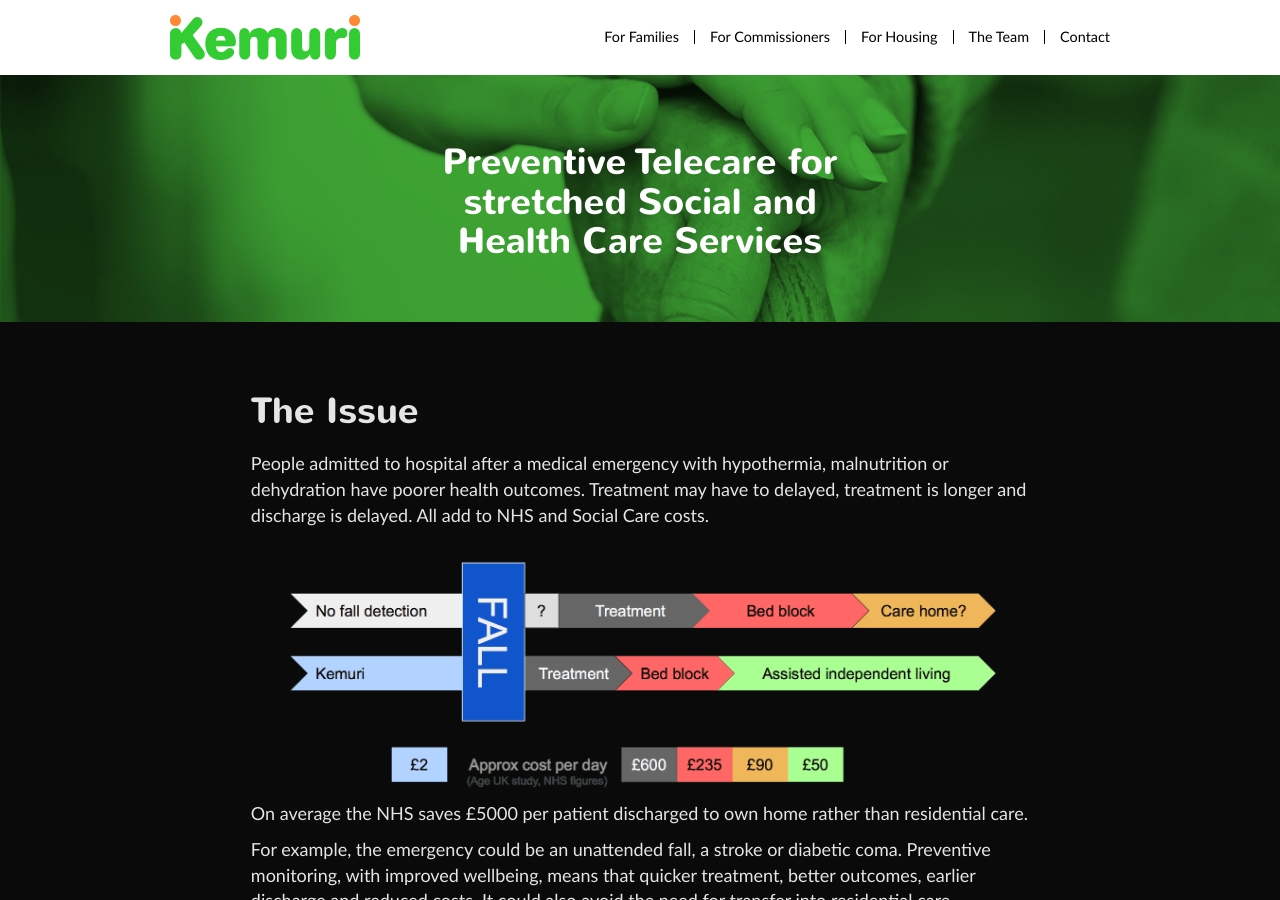
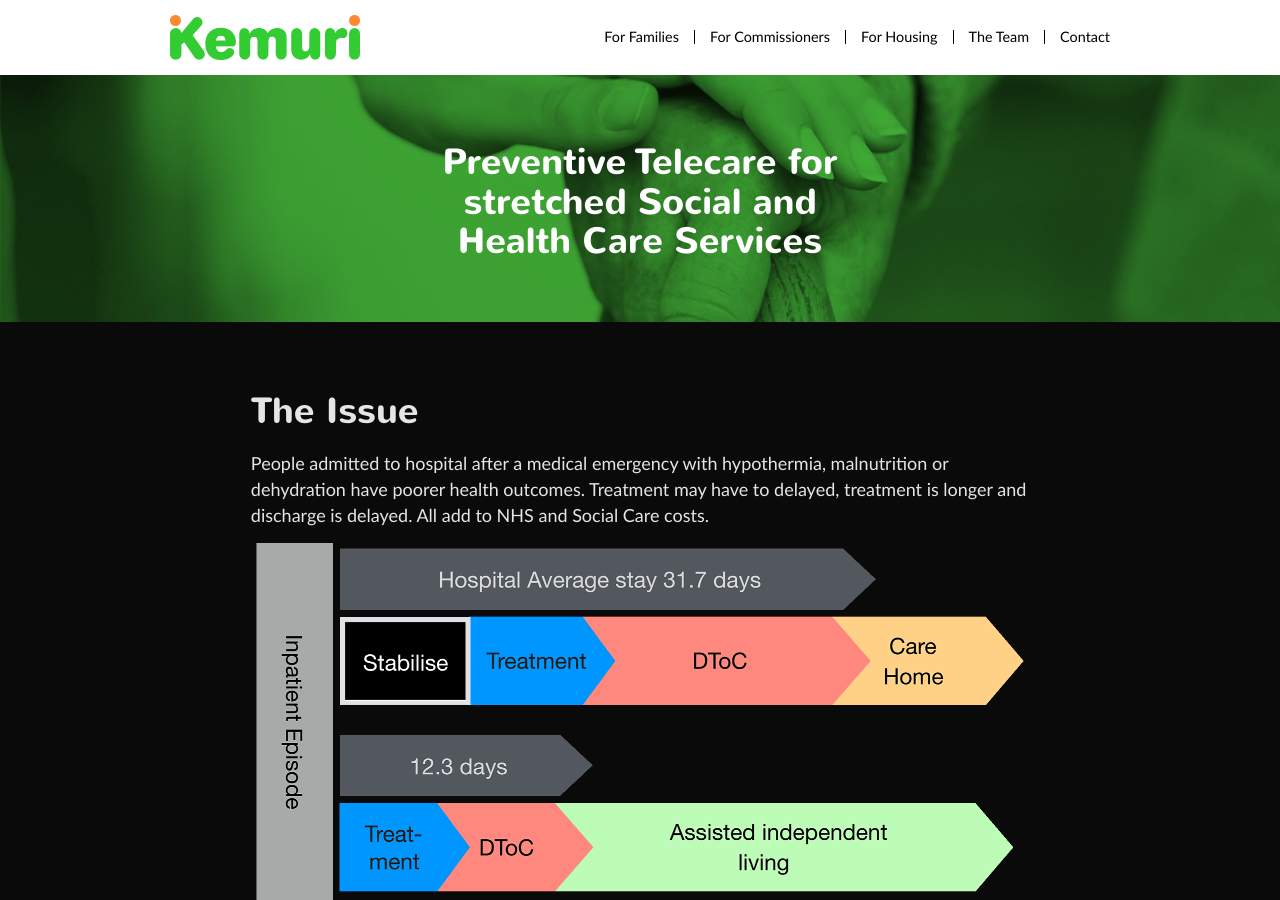
Before and after one commit to intelligentlilli/kemurisense.github.io, a Jekyll site: the page built from telecare-for-dementia-and-independent-living.html, in a window 1280 px wide and 900 px high. Built offline with Jekyll 4.4.1, drawn with Linux system fonts in a browser that asks for light colours; nearby versions of some CDN libraries; library files that are not in the unit come from our copies.

Commit message:
new images for showing the cost of an NHS episode

```diff
--- a/index.html
+++ b/index.html
@@ -62,7 +62,7 @@
         <div class="large-white-icon k-icon"></div>
       </div>
       <div class="col-md-10 text-center">
-        <a class="path-choice" href="{{ site.baseurl }}/telecare-for-family">
+        <a class="path-choice" href="{{ site.baseurl }}/telecare-for-dementia-and-independent-living">
           <h3><strong>Health or care commissioner</strong></h3>
           <p>You commission telecare services for vulnerable older people who are living alone, and can reduce costs with preventive wellbeing monitoring</p>
         </a>
@@ -75,7 +75,7 @@
         <div class="large-white-icon k-icon"></div>
       </div>
       <div class="col-md-10 text-center">
-        <a class="path-choice" href="{{ site.baseurl }}/telecare-for-family">
+        <a class="path-choice" href="{{ site.baseurl }}/telecare-for-sheltered-housing">
           <h3><strong>Sheltered housing manager</strong></h3>
           <p>You manage and run sheltered accommodation for vulnerable people living independently</p>
         </a>
--- a/telecare-for-dementia-and-independent-living.html
+++ b/telecare-for-dementia-and-independent-living.html
@@ -29,7 +29,7 @@
           <div class="col-md-12">
             <h2>The Issue</h2>
             <p>People admitted to hospital after a medical emergency with hypothermia, malnutrition or dehydration have poorer health outcomes.  Treatment may have to delayed, treatment is longer and discharge is delayed.  All add to NHS and Social Care costs.  </p>
-            <img class="full-width-for-retina" src="{{ site.baseurl }}/images/case-study-timeline-dark.png" />
+            <img class="full-width-for-retina" src="{{ site.baseurl }}/images/episode.png" />
             <p>On average the NHS saves £5000 per patient discharged to own home rather than residential care.</p>
             <p>For example, the emergency could be an unattended fall, a stroke or diabetic coma.  Preventive monitoring, with improved wellbeing, means that quicker treatment, better outcomes, earlier discharge and reduced costs.  It could also avoid the need for transfer into residential care.</p>
           </div>
```
Also changed, not shown: images/episode.png (added).
